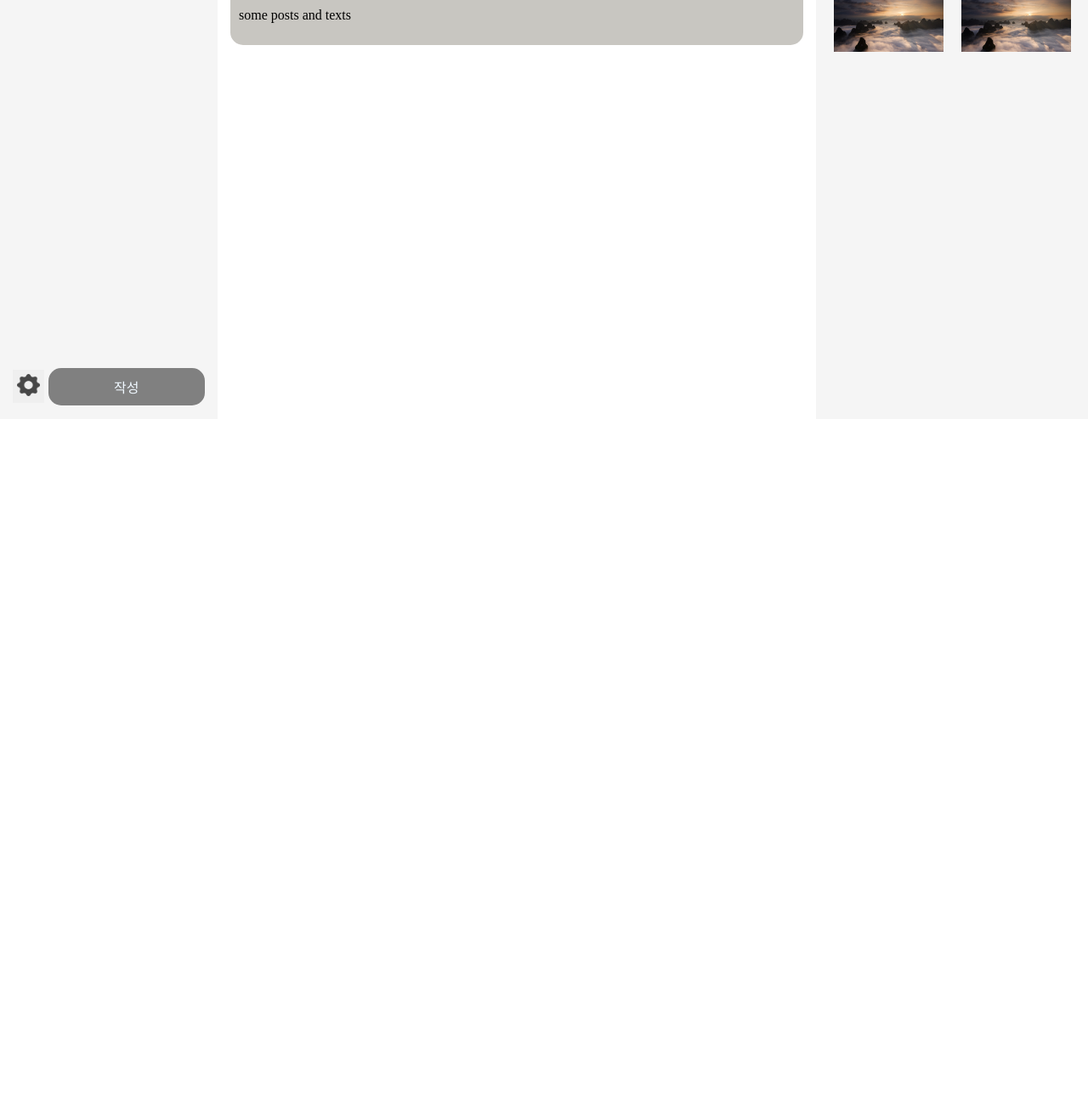
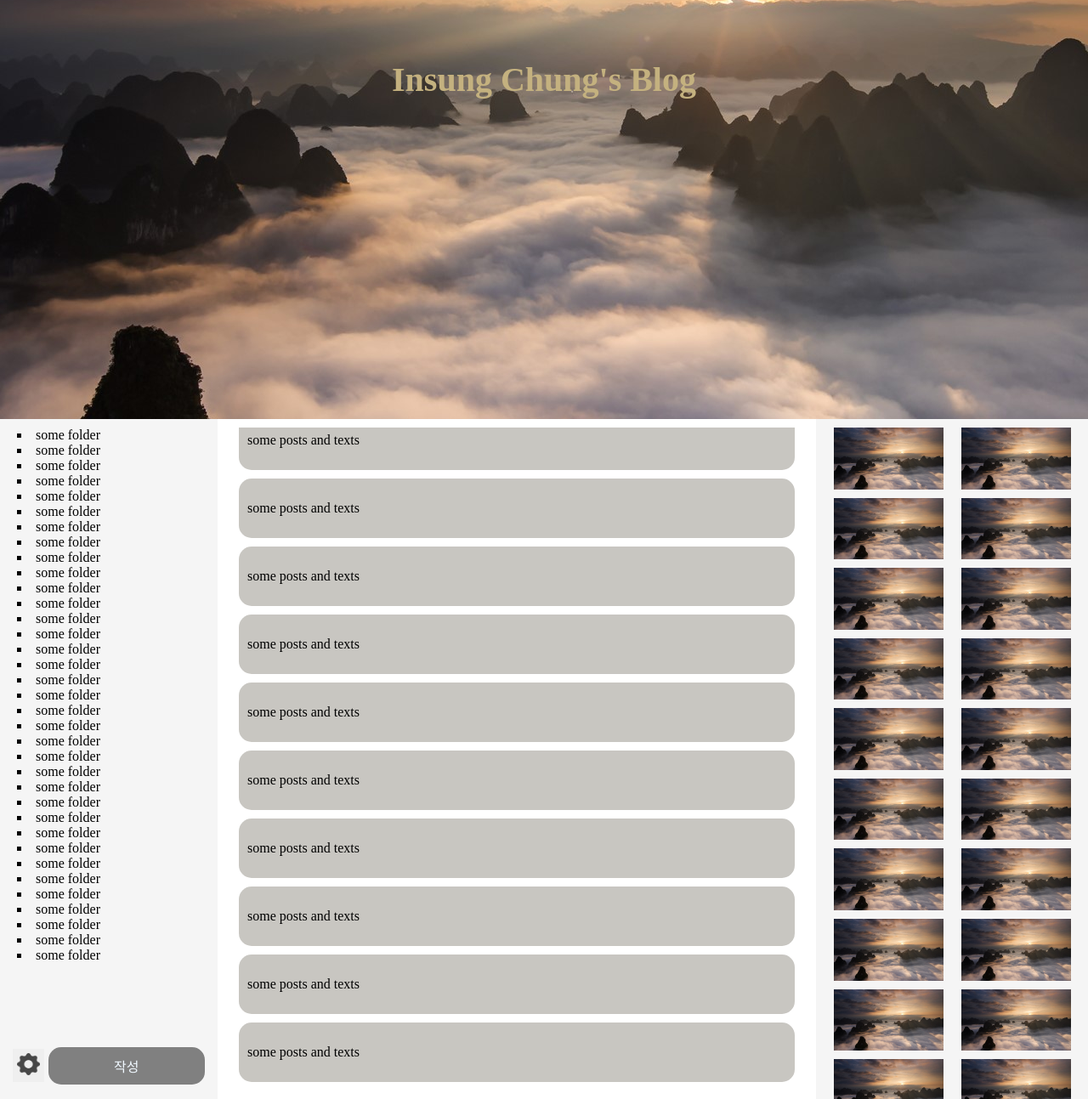
Before and after one commit to IChung14/frontend_portfolio, a plain HTML site: page index.html in a window 1280 px wide. Shown: the part 307-1600 px from the top of the page at 85% size. Before the commit the page ends 800 px from the top, so only its background shows below. Drawn offline with Linux system fonts and the light colour scheme.

Commit message:
layout change & overflow view fixes

```diff
--- a/index.html
+++ b/index.html
@@ -14,6 +14,40 @@
     <div id="sidebar-left">
       <!-- divs for directories and setting/writting button comes here -->
       <ul id="directories">
+        <li><a href="" class="dir-item"> some folder </a></li>
+        <li><a href="" class="dir-item"> some folder </a></li>
+        <li><a href="" class="dir-item"> some folder </a></li>
+        <li><a href="" class="dir-item"> some folder </a></li>
+        <li><a href="" class="dir-item"> some folder </a></li>
+        <li><a href="" class="dir-item"> some folder </a></li>
+        <li><a href="" class="dir-item"> some folder </a></li>
+        <li><a href="" class="dir-item"> some folder </a></li>
+        <li><a href="" class="dir-item"> some folder </a></li>
+        <li><a href="" class="dir-item"> some folder </a></li>
+        <li><a href="" class="dir-item"> some folder </a></li>
+        <li><a href="" class="dir-item"> some folder </a></li>
+        <li><a href="" class="dir-item"> some folder </a></li>
+        <li><a href="" class="dir-item"> some folder </a></li>
+        <li><a href="" class="dir-item"> some folder </a></li>
+        <li><a href="" class="dir-item"> some folder </a></li>
+        <li><a href="" class="dir-item"> some folder </a></li>
+        <li><a href="" class="dir-item"> some folder </a></li>
+        <li><a href="" class="dir-item"> some folder </a></li>
+        <li><a href="" class="dir-item"> some folder </a></li>
+        <li><a href="" class="dir-item"> some folder </a></li>
+        <li><a href="" class="dir-item"> some folder </a></li>
+        <li><a href="" class="dir-item"> some folder </a></li>
+        <li><a href="" class="dir-item"> some folder </a></li>
+        <li><a href="" class="dir-item"> some folder </a></li>
+        <li><a href="" class="dir-item"> some folder </a></li>
+        <li><a href="" class="dir-item"> some folder </a></li>
+        <li><a href="" class="dir-item"> some folder </a></li>
+        <li><a href="" class="dir-item"> some folder </a></li>
+        <li><a href="" class="dir-item"> some folder </a></li>
+        <li><a href="" class="dir-item"> some folder </a></li>
+        <li><a href="" class="dir-item"> some folder </a></li>
+        <li><a href="" class="dir-item"> some folder </a></li>
+        <li><a href="" class="dir-item"> some folder </a></li>
         <li><a href="" class="dir-item"> some folder </a></li>
       </ul>
       <div id="control">
@@ -35,9 +69,93 @@
         <p>some posts and texts</p>
         <span> </span>
       </div>
+      <div class="posts">
+        <p>some posts and texts</p>
+        <span> </span>
+      </div>
+      <div class="posts">
+        <p>some posts and texts</p>
+        <span> </span>
+      </div>
+      <div class="posts">
+        <p>some posts and texts</p>
+        <span> </span>
+      </div>
+      <div class="posts">
+        <p>some posts and texts</p>
+        <span> </span>
+      </div>
+      <div class="posts">
+        <p>some posts and texts</p>
+        <span> </span>
+      </div>
+      <div class="posts">
+        <p>some posts and texts</p>
+        <span> </span>
+      </div>
+      <div class="posts">
+        <p>some posts and texts</p>
+        <span> </span>
+      </div>
+      <div class="posts">
+        <p>some posts and texts</p>
+        <span> </span>
+      </div>
+      <div class="posts">
+        <p>some posts and texts</p>
+        <span> </span>
+      </div>
+      <div class="posts">
+        <p>some posts and texts</p>
+        <span> </span>
+      </div>
+      <div class="posts">
+        <p>some posts and texts</p>
+        <span> </span>
+      </div>
+      <div class="posts">
+        <p>some posts and texts</p>
+        <span> </span>
+      </div>
+      <div class="posts">
+        <p>some posts and texts</p>
+        <span> </span>
+      </div>
+      <div class="posts">
+        <p>some posts and texts</p>
+        <span> </span>
+      </div>
+      <div class="posts">
+        <p>some posts and texts</p>
+        <span> </span>
+      </div>
     </div>
-    <div style="background-color: rgb(245, 245, 245);">
+    <div id="sidebar-right-cover">
       <div id="sidebar-right">
+        <img src="images/mount.jpg" class="side-image" alt="Photo"></a>
+        <img src="images/mount.jpg" class="side-image" alt="Photo"></a>
+        <img src="images/mount.jpg" class="side-image" alt="Photo"></a>
+        <img src="images/mount.jpg" class="side-image" alt="Photo"></a>
+        <img src="images/mount.jpg" class="side-image" alt="Photo"></a>
+        <img src="images/mount.jpg" class="side-image" alt="Photo"></a>
+        <img src="images/mount.jpg" class="side-image" alt="Photo"></a>
+        <img src="images/mount.jpg" class="side-image" alt="Photo"></a>
+        <img src="images/mount.jpg" class="side-image" alt="Photo"></a>
+        <img src="images/mount.jpg" class="side-image" alt="Photo"></a>
+        <img src="images/mount.jpg" class="side-image" alt="Photo"></a>
+        <img src="images/mount.jpg" class="side-image" alt="Photo"></a>
+        <img src="images/mount.jpg" class="side-image" alt="Photo"></a>
+        <img src="images/mount.jpg" class="side-image" alt="Photo"></a>
+        <img src="images/mount.jpg" class="side-image" alt="Photo"></a>
+        <img src="images/mount.jpg" class="side-image" alt="Photo"></a>
+        <img src="images/mount.jpg" class="side-image" alt="Photo"></a>
+        <img src="images/mount.jpg" class="side-image" alt="Photo"></a>
+        <img src="images/mount.jpg" class="side-image" alt="Photo"></a>
+        <img src="images/mount.jpg" class="side-image" alt="Photo"></a>
+        <img src="images/mount.jpg" class="side-image" alt="Photo"></a>
+        <img src="images/mount.jpg" class="side-image" alt="Photo"></a>
+        <img src="images/mount.jpg" class="side-image" alt="Photo"></a>
+        <img src="images/mount.jpg" class="side-image" alt="Photo"></a>
         <img src="images/mount.jpg" class="side-image" alt="Photo"></a>
         <img src="images/mount.jpg" class="side-image" alt="Photo"></a>
         <img src="images/mount.jpg" class="side-image" alt="Photo"></a>
--- a/style.css
+++ b/style.css
@@ -21,7 +21,7 @@ button:focus{
   display: grid;
 
   grid-template-columns: auto;
-  grid-template-rows: 15% 85%;
+  grid-template-rows: 100% 100%;
   /* grid-gap: 5px; */
 }
 
@@ -45,6 +45,7 @@ button:focus{
 
 #main{
   display: grid;
+  overflow: hidden;
 
   grid-template-columns: 20% auto 25%;
   grid-gap: 5px;
@@ -55,18 +56,18 @@ button:focus{
   padding: 5px;
   display: grid;
 
-  grid-template-rows: auto 10%;
+  grid-template-rows: 90% 10%;
   grid-gap: 5px;
+  overflow: hidden;
 }
 #directories{
   position: relative;
   /* border: 1px solid black; */
   margin: 0;
   padding: 5px;
-  overflow: hidden;
+
   overflow-y: scroll;
-  max-height: 76vh;
-  -ms-overflow-style: none;
+  max-height: 100%;
   scrollbar-width: none;
 }
 #directories::-webkit-scrollbar{
@@ -118,12 +119,16 @@ button:focus{
 
 /* posted items */
 #middle{
+  margin: 10px;
   padding: 10px;
   display: flex;
   flex-direction: column-reverse;
   align-self: flex-start;
+  overflow-y: scroll;
+  max-height: 95%;
   gap: 10px;
 }
+
 
 .posts{
   /* border: 1px solid black; */
@@ -132,8 +137,18 @@ button:focus{
   border-radius: 15px;
 }
 
+#sidebar-right-cover{
+  background-color: rgb(245, 245, 245);
+  overflow: hidden;
+}
 #sidebar-right{
   padding: 10px;
+
+  overflow: hidden;
+  overflow-y: scroll;
+  max-height: 100%;
+  -ms-overflow-style: none;
+  scrollbar-width: none;
 
   background-color: rgb(245, 245, 245);
   display: flex;
@@ -143,6 +158,10 @@ button:focus{
   align-items: flex-start;
   row-gap: 10px;
 }
+#sidebar-right::-webkit-scrollbar{
+  display: none;
+}
+
 .side-image{
   width: 43%;
   flex-shrink: 1;
```
